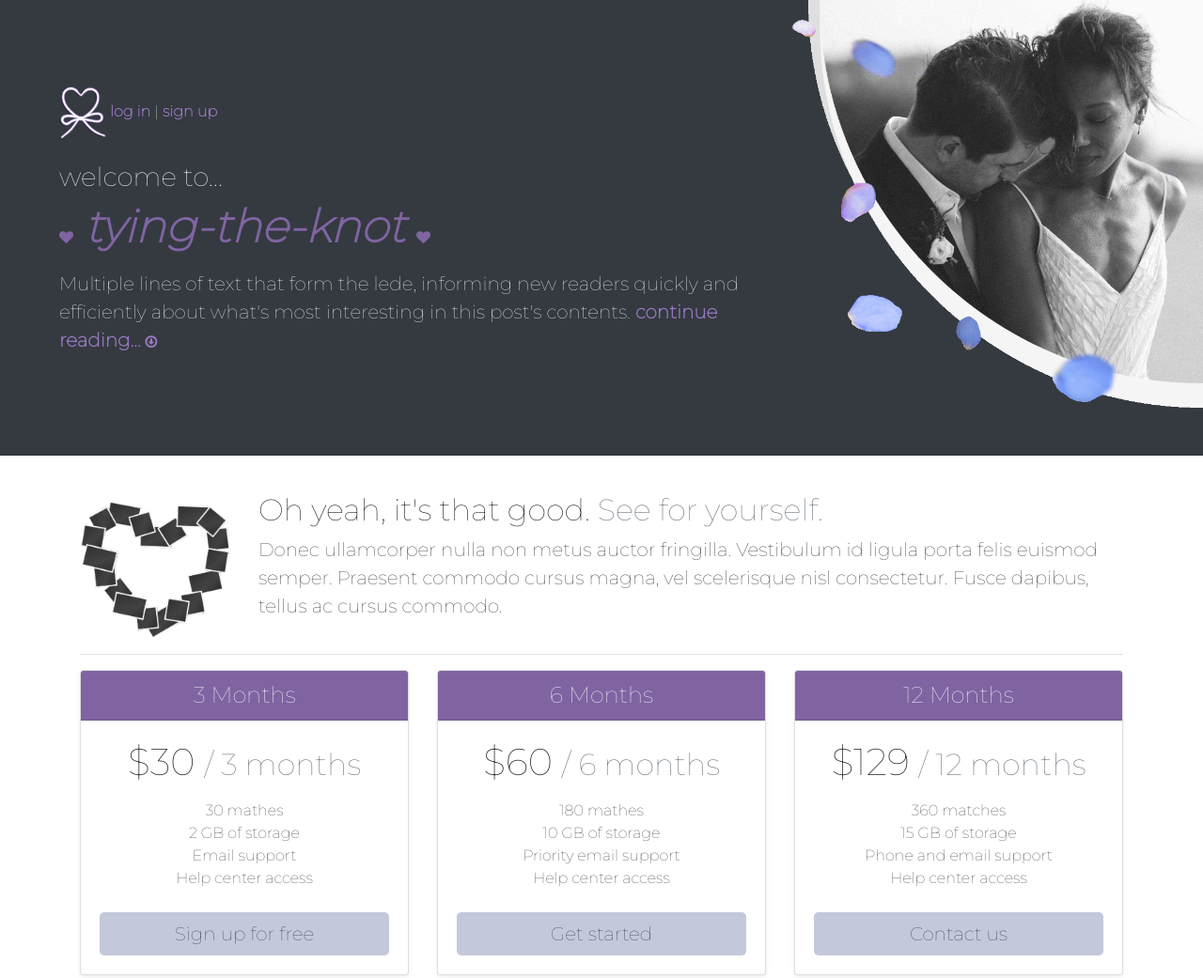
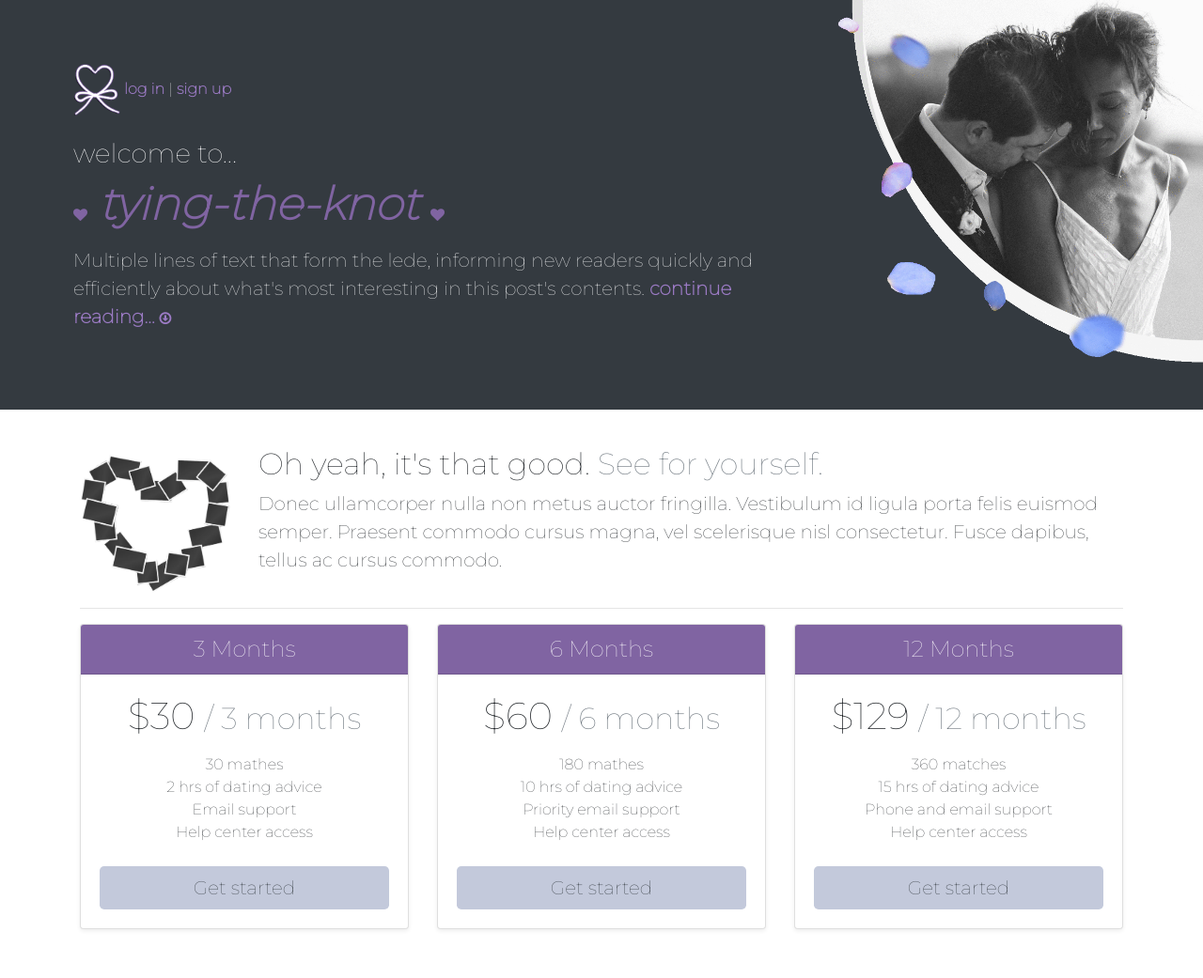
Before and after one commit to SaintClever/tying-the-knot, a website: page index.html in a window 1280 px wide. Shown: the top 1041 px of the page at 94% size. Drawn offline with nearby package versions, Linux system fonts and the light colour scheme.

Commit message:
update layout

```diff
--- a/css/styles.css
+++ b/css/styles.css
@@ -34,11 +34,8 @@ Bootstrap 4 breakpoints
     .custom-title {font-size: 3rem;} /*1rem = 16px*/
 }
 
-
 .mobile-hero {
-    background-image: url('../img/tying_the_knot_hero_mobile.png');
-    height: 85vh;
-    background-color: #ffffff;
+    background-color: #343b40;
     background-repeat: no-repeat;
     color: #ffffff;
 }
--- a/index.html
+++ b/index.html
@@ -52,9 +52,9 @@
 
 
     <!-- MOBILE HERO -->
-    <div class="container-fluid d-md-none d-block mobile-hero">
+    <div class="container-fluid d-md-none d-block ">
       <div class="row">
-        <div class="col pt-5">
+        <div class="col pt-5 mobile-hero col-12">
 
           <nav>
             <img src="img/tying_the_knot_logo.png" alt="Tying-the-not logo" width="50"> <a href="#">log in</a> | <a href="#">sign up</a>
@@ -69,6 +69,9 @@
           <p class="my-3">Multiple lines of text that form the lede, informing new readers quickly and efficiently about what's most interesting in this post's contents. <a href="#" class="font-weight-bold">continue reading... <i class="fa fa-arrow-circle-o-down" aria-hidden="true"></i></a></p>
 
       </div>
+
+      <img class="container-fluid pr-0 pl-0 col-12" src="img/tying_the_knot_hero_mobile.png" alt="hero wedding image" width="" />
+
       </div>
     </div>
     <!-- MOBILE HERO END -->
@@ -77,7 +80,7 @@
         <div class="row">
             <div class="col ml-5 pr-0">
                 <div class="media">
-                    <div class="media-body align-self-center d-md-block d-none">
+                    <div class="media-body align-self-center d-md-block d-none col-8">
 
                         <nav>
                           <img src="img/tying_the_knot_logo.png" alt="Tying-the-not logo" width="50"> <a href="#">log in</a> | <a href="#">sign up</a>
@@ -93,10 +96,11 @@
                             <p class="lead my-3">Multiple lines of text that form the lede, informing new readers quickly and efficiently about what's most interesting in this post's contents. <a href="#" class="font-weight-bold">continue reading... <i class="fa fa-arrow-circle-o-down" aria-hidden="true"></i></a></p>
                         </div>
                     </div>
-                    <img class="d-md-block d-none pb-5" src="img/tying_the_knot_hero_desktop.gif" alt="hero wedding image" width="440" />
+                    <img class="d-md-block d-none pb-5 col-4 pr-0" src="img/tying_the_knot_hero_desktop.gif" alt="hero wedding image" width="440" />
 
+
+                  </div>
                 </div>
-            </div>
         </div>
     </div>
 
@@ -129,11 +133,11 @@
             <h1 class="card-title pricing-card-title">$30 <small class="text-muted">/ 3 months</small></h1>
             <ul class="list-unstyled mt-3 mb-4">
               <li>30 mathes</li>
-              <li>2 GB of storage</li>
+              <li>2 hrs of dating advice</li>
               <li>Email support</li>
               <li>Help center access</li>
             </ul>
-            <button type="button" class="btn btn-lg btn-block btn-primary">Sign up for free</button>
+            <button type="button" class="btn btn-lg btn-block btn-primary">Get started</button>
           </div>
         </div>
         <div class="card mb-4 shadow-sm">
@@ -144,7 +148,7 @@
             <h1 class="card-title pricing-card-title">$60 <small class="text-muted">/ 6 months</small></h1>
             <ul class="list-unstyled mt-3 mb-4">
               <li>180 mathes</li>
-              <li>10 GB of storage</li>
+              <li>10 hrs of dating advice</li>
               <li>Priority email support</li>
               <li>Help center access</li>
             </ul>
@@ -159,11 +163,11 @@
             <h1 class="card-title pricing-card-title">$129 <small class="text-muted">/ 12 months</small></h1>
             <ul class="list-unstyled mt-3 mb-4">
               <li>360 matches</li>
-              <li>15 GB of storage</li>
+              <li>15 hrs of dating advice</li>
               <li>Phone and email support</li>
               <li>Help center access</li>
             </ul>
-            <button type="button" class="btn btn-lg btn-block btn-primary">Contact us</button>
+            <button type="button" class="btn btn-lg btn-block btn-primary">Get started</button>
           </div>
         </div>
       </div>
```
Also changed, not shown: img/tying_the_knot_hero_mobile.png.
